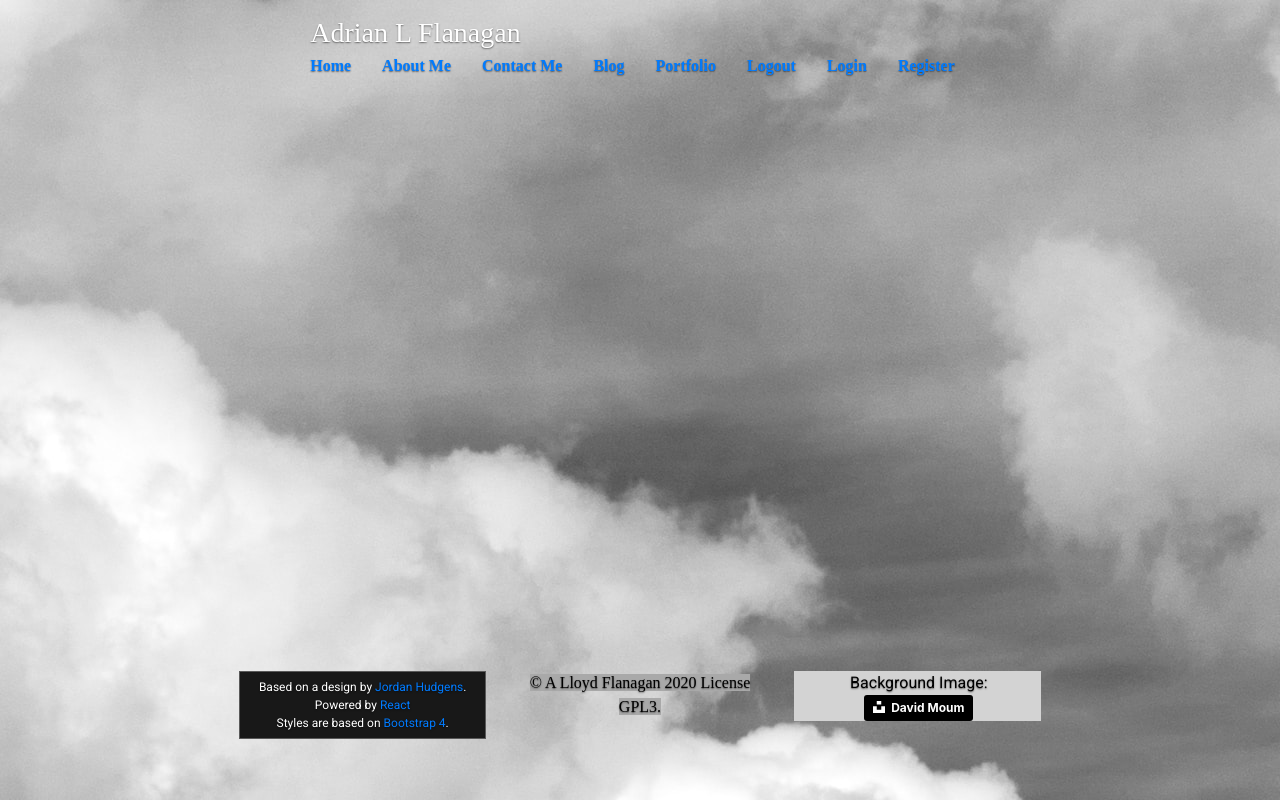
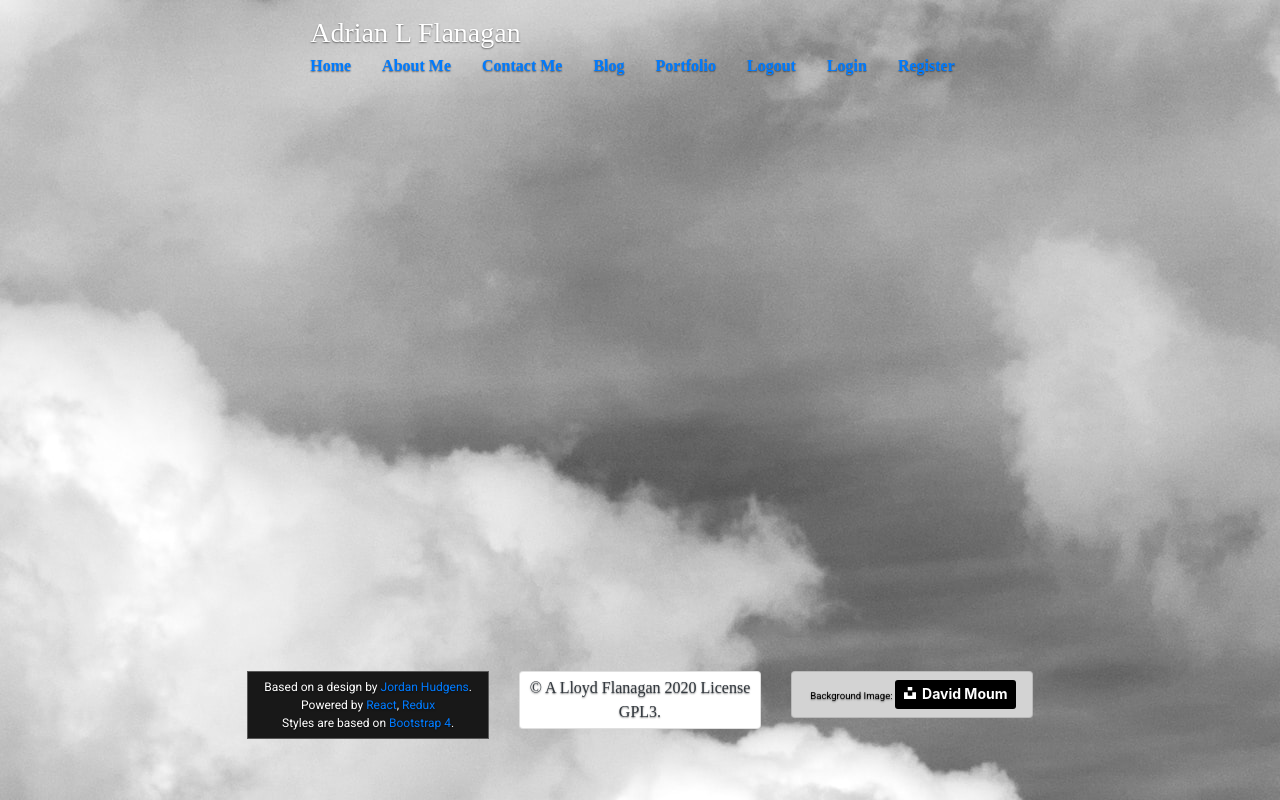
Before and after one commit to alflanagan/alloydflanagan-react, a React (Create React App) app: page / in a window 1280 px wide. Built offline with nearby package versions, Linux system fonts and the light colour scheme; a web font is replaced by a local one.

Commit message:
Start using reactstrap components

```diff
--- a/src/app/components/Footer.css
+++ b/src/app/components/Footer.css
@@ -4,7 +4,6 @@ footer {
 
 .mastfoot {
   max-width: 55em;
-  color: rgba(255, 255, 255, .5);
   margin-right: auto;
   margin-left: auto;
 }
@@ -33,7 +32,6 @@ footer {
   }
 }
 
-// styles from imgsplash.com
 #bkgnd-image-credit {
   font-size: .6rem;
   margin-right: auto;
@@ -46,7 +44,7 @@ footer {
   text-decoration:none;
   padding:4px 6px;
   font-family:-apple-system, BlinkMacSystemFont, "San Francisco", "Helvetica Neue", Helvetica, Ubuntu, Roboto, Noto, "Segoe UI", Arial, sans-serif;
-  font-size:12px;
+  font-size:14px;
   font-weight:bold;
   line-height:1.2;
   display:inline-block;
--- a/src/app/components/Footer.js
+++ b/src/app/components/Footer.js
@@ -1,5 +1,9 @@
 /* eslint jsx-quotes: ["error", "prefer-double"] */
 import React from 'react'
+import {
+  Card, CardImg, CardText, CardBody,
+  CardTitle, CardSubtitle, Button
+} from 'reactstrap'
 import './Footer.css'
 import { UnsplashCredit } from './UnsplashCredit'
 
@@ -30,6 +34,13 @@ export const Footer = () => {
                     target="_blank"
                   >
                     React
+                  </a>,{' '}
+                  <a
+                    href="https://redux.js.org/"
+                    rel="noreferrer"
+                    target="_blank"
+                  >
+                    Redux
                   </a>
                 </div>
                 <div>
@@ -46,9 +57,11 @@ export const Footer = () => {
               </aside>
             </div>
             <div className="col-4">
-              <span style={{ color: 'black', backgroundColor: 'darkgrey' }}>
-                &copy; A Lloyd Flanagan 2020 License GPL3.
-              </span>
+              <Card>
+                <CardBody className="p-1 text-dark">
+                  <CardText>&copy; A Lloyd Flanagan 2020 License GPL3.</CardText>
+                </CardBody>
+              </Card>
             </div>
             <div className="col-4">
               <UnsplashCredit />
--- a/src/app/components/UnsplashCredit.js
+++ b/src/app/components/UnsplashCredit.js
@@ -1,11 +1,15 @@
 /* eslint jsx-quotes: ["error", "prefer-double"] */
 import React from 'react'
-
+import {
+  Card, CardImg, CardText, CardBody,
+  CardTitle, CardSubtitle, Button
+} from 'reactstrap'
 import './UnsplashCredit.css'
 
 export const UnsplashCredit = () => {
   return (
-    <div id="background-image-box">
+    <Card id="background-image-box">
+      <CardBody className="p-2">
         <span id="bkgnd-image-credit">
           Background Image:{' '}
           <a
@@ -28,6 +32,7 @@ export const UnsplashCredit = () => {
             </span>
           </a>
         </span>
-    </div>
+      </CardBody>
+    </Card>
   )
 }
```
Lines whose indentation alone changed are shown as unchanged.
